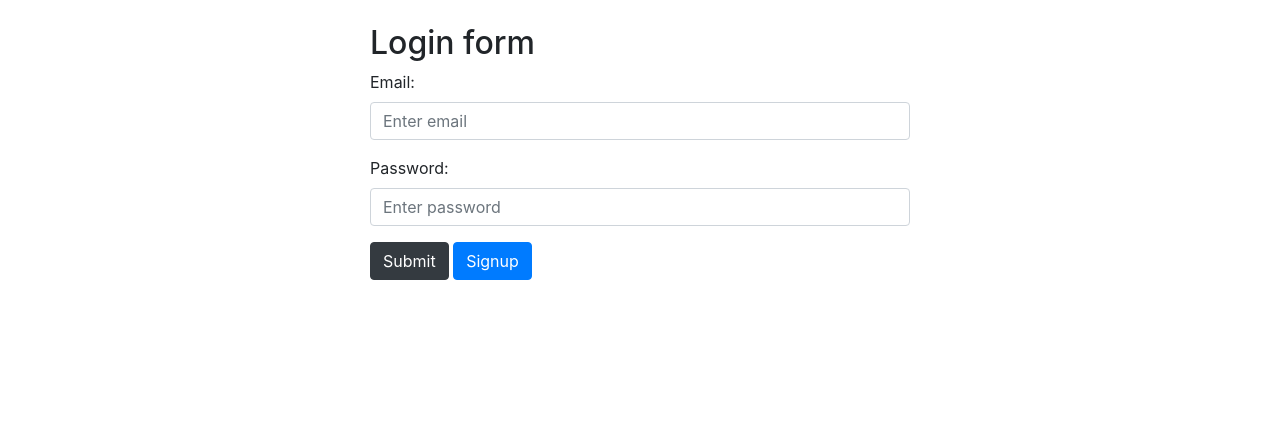
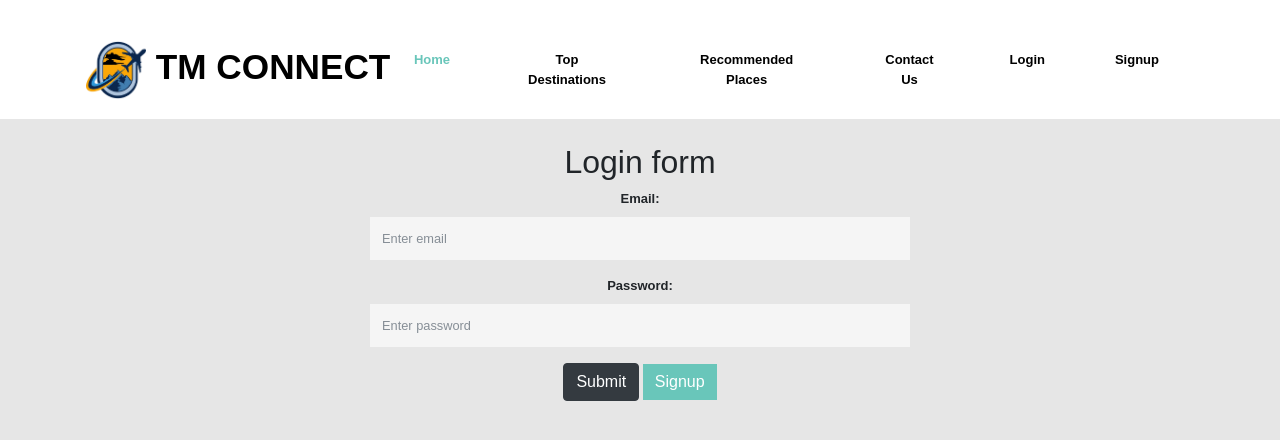
Before and after one commit to nadiaMahfoud/ConnectMate, a Flask app: page /login in a window 1280 px wide. Shown: the top 440 px of the page. Run offline with Flask 3, Linux system fonts and the light colour scheme; some libraries are stand-ins or nearby versions.

Commit message:
Update login.html

```diff
--- a/templates/login.html
+++ b/templates/login.html
@@ -1,16 +1,87 @@
 <!DOCTYPE html>
 <html lang="en">
-<head>
-  <title>Login page</title>
-  <meta charset="utf-8">
-  <meta name="viewport" content="width=device-width, initial-scale=1">
-  <link rel="stylesheet" href="https://cdn.jsdelivr.net/npm/bootstrap@4.6.2/dist/css/bootstrap.min.css">
-  <script src="https://cdn.jsdelivr.net/npm/jquery@3.6.4/dist/jquery.slim.min.js"></script>
-  <script src="https://cdn.jsdelivr.net/npm/popper.js@1.16.1/dist/umd/popper.min.js"></script>
-  <script src="https://cdn.jsdelivr.net/npm/bootstrap@4.6.2/dist/js/bootstrap.bundle.min.js"></script>
-</head>
+  <head>
+      <meta charset="utf-8">
+      <meta http-equiv="X-UA-Compatible" content="IE=edge">
+      <meta name="viewport" content="width=device-width, initial-scale=1">
+
+      <title>Login page</title>
+
+      <!-- load stylesheets -->
+      <link rel="stylesheet" href="https://fonts.googleapis.com/css?family=Open+Sans:300,400,600,700">  <!-- Google web font "Open Sans" -->
+      <link rel="stylesheet" href="/static/font-awesome-4.7.0/css/font-awesome.min.css">                <!-- Font Awesome -->
+      <link rel="stylesheet" href="/static/css/bootstrap.min.css">                                      <!-- styles -->
+      <link rel="stylesheet" type="text/css" href="/static/css/datepicker.css"/>
+      <link rel="stylesheet" type="text/css" href="/static/slick/slick.css"/>
+      <link rel="stylesheet" type="text/css" href="/static/slick/slick-theme.css"/>
+      <link rel="stylesheet" href="/static/css/templatemo-style.css">  <style>
+        body {
+            font-family: Arial, sans-serif;
+        }
+        div {
+            text-align: center;
+        }
+        h1 {
+            color: #333;
+        }
+        img {
+            max-width: 100%;
+            height: auto;
+            margin: 20px 0; /* Add some spacing around the image */
+        }
+        p {
+            color: #666;
+            font-size: 16px;
+            line-height: 1.5;
+            margin-bottom: 20px; /* Add some spacing below each paragraph */
+        }
+    </style>
+  </head>
+
+
 <body>
+  <div class="tm-main-content" id="top">
+      <div class="tm-top-bar-bg"></div>
+      <div class="tm-top-bar" id="tm-top-bar">
+          <div class="container">
+              <div class="row">
+                  <nav class="navbar navbar-expand-lg narbar-light">
+                      <a class="navbar-brand mr-auto" href='/index' onclick="window.location.href='/index';">
+                          <img src="/static/img/logo3.png" alt="Site logo">
+                          TM Connect
+                      </a>
+                      <button type="button" id="nav-toggle" class="navbar-toggler collapsed" data-toggle="collapse" data-target="#mainNav" aria-expanded="false" aria-label="Toggle navigation">
+                          <span class="navbar-toggler-icon"></span>
+                      </button>
+                      <div id="mainNav" class="collapse navbar-collapse tm-bg-white">
+                          <ul class="navbar-nav ml-auto">
+                            <li class="nav-item">
+                            <a class="nav-link active" href='/index' onclick="window.location.href='/index';">Home <span class="sr-only">(current)</span></a>
+                          </li>
+                          <li class="nav-item">
+                              <a class="nav-link" href='/index#tm-section-2' onclick="window.location.href='/index#tm-section-2';">Top Destinations</a>
+                          </li>
+                          <li class="nav-item">
 
+                             <a class="nav-link" href='/index#tm-section-3' onclick="window.location.href='/index#tm-section-3';">Recommended Places</a>
+
+                          </li>
+                          <li class="nav-item">
+                              <a class="nav-link" href='/index#tm-section-4' onclick="window.location.href='/index#tm-section-4';">Contact Us</a>
+                          </li>
+                          <li class="nav-item">
+                            <a class="nav-link" href='/login' onclick="window.location.href='/login';">Login</a>
+                          </li>
+
+                          <li class="nav-item">
+                            <a class="nav-link" href='/signup' onclick="window.location.href='/signup';">Signup</a>
+                          </li>
+                      </ul>
+                  </div>
+              </nav>
+          </div> <!-- row -->
+      </div> <!-- container -->
+  </div> <!-- .tm-top-bar -->
 <div class="container">
     <div class=" row justify-content-center">
         <div class="col-sm-6 mt-4">
```
